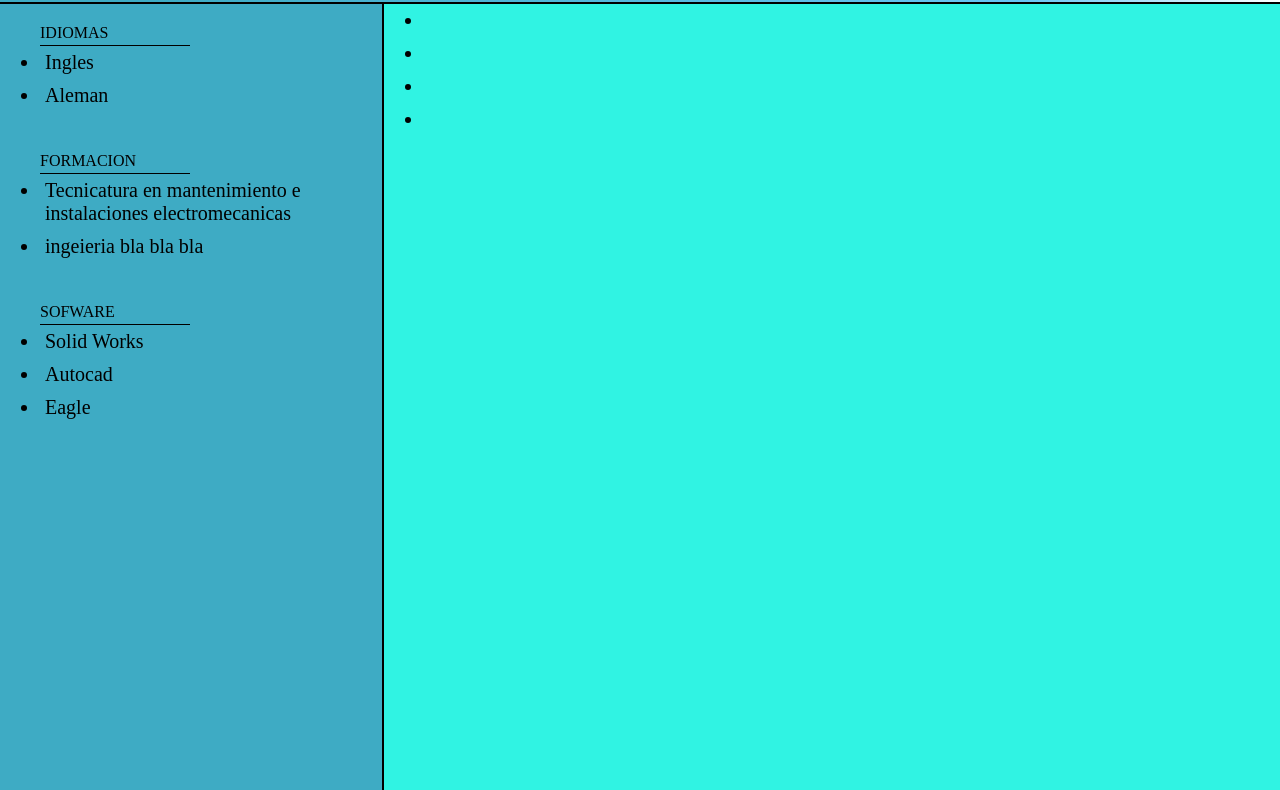
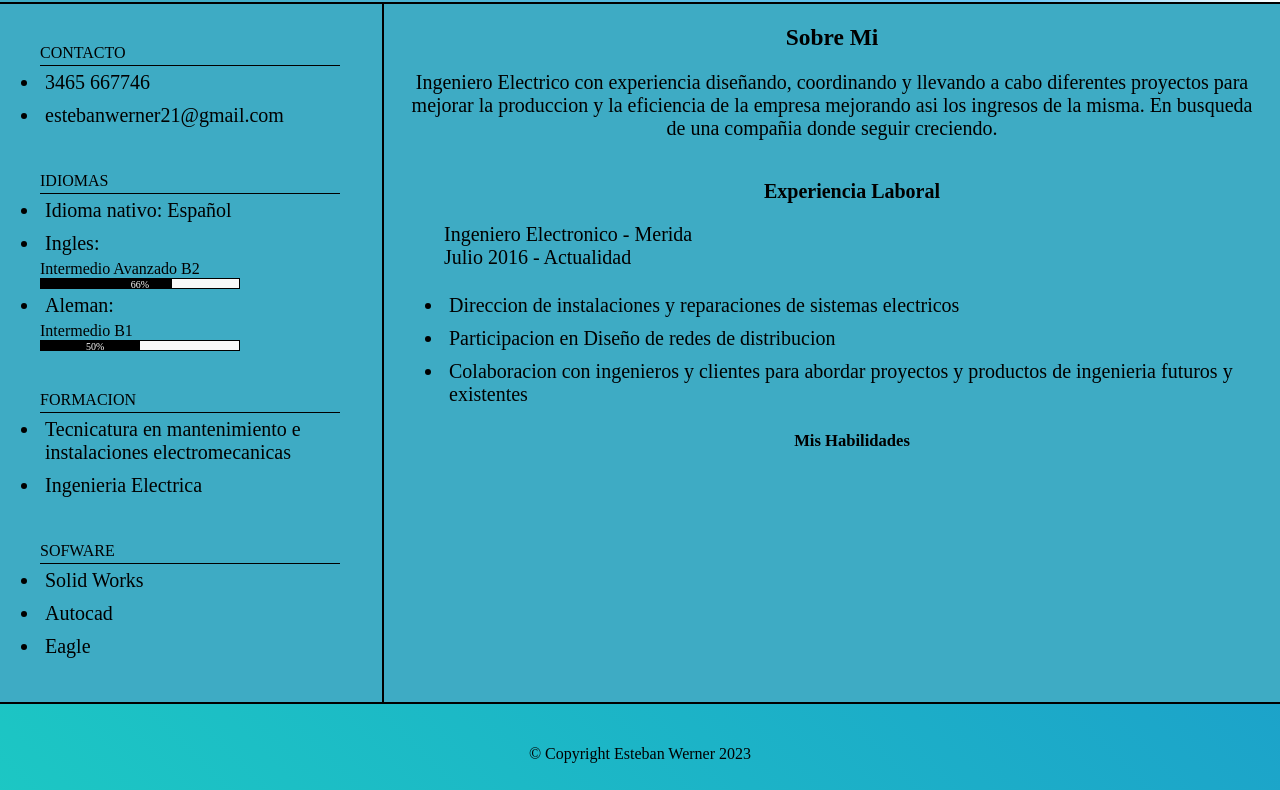
Before and after one commit to EstebanWerner/ProyectoIntegrador, a plain HTML site: page index.html in a window 1280 px wide. Shown: the part 176-966 px from the top of the page. Drawn offline with Linux system fonts and the light colour scheme.

Commit message:
V6
Footer termiando, Aside termiando, header terminado

FALTA SECCION HABILIDADES

```diff
--- a/CSS/Estilos.css
+++ b/CSS/Estilos.css
@@ -24,16 +24,17 @@ h1{
   background-color: transparent;
 }
 
+
 .FotoPerfil {
    position: absolute;
    width: 150px;
    height: 150px;
    top: 10px;
-   left: 10px;
+   left: 110px;
    border-radius: 15px;
 }
 
-h4{
+h2{
   text-align: center;
   font-size: 20px;
   font-family: 'Courier New', Courier, monospace;
@@ -44,105 +45,132 @@ h4{
 .Facebook, .Instagram, .Twitter, .GitHub, .Linkedin{
   width: 30px;
   height: 30px;
+  top: 130px;
+  position: absolute;
+  background-color: transparent;
 }
 
 .Facebook {
-  top: 130px;
-  position: absolute;
   left: 97%;
-  background-color: transparent;
 }
 
 .GitHub{
-  top: 130px;
-  position: absolute;
   left: 91%;
-  background-color: transparent;
 }
 
 .Twitter{
-  top: 130px;
-  position: absolute;
-  left: 88%;
-  background-color: transparent;
+ left: 88%;
 }
 
 .Linkedin{
-  top: 130px;
-  position: absolute;
   left: 85%;
-  background-color: transparent;
 }
 
 .Instagram{
-  top: 130px;
-  position: absolute;
   left: 94%;
-background-color: transparent;
-
 }
 
 /*HEADER FINAL*/
-
 /*ASIDE PRINCIPIO*/
 
 aside{
   width: 30%;
-  height: 1000px;
+  height: 700px;
   background-color: #3eabc4;
   float: left;
   display: table;
+  justify-content: center;
+  align-items: center;
   border-right: black solid 2px;
   border-bottom: black solid 2px;
 }
 
 .contactame{
- padding-top: 20px;
+ padding-top: 40px;
  padding-bottom: 20px;
 }
 
-.idiomas{
+.idiomas, .formacion, .programas{
   padding-top: 20px;
   padding-bottom: 20px;
 }
 
-.formacion{
-  padding-top: 20px;
-  padding-bottom: 20px;
-}
-
-.programas{
-  padding-top: 20px;
-  padding-bottom: 20px;
-}
  aside dt{
   padding-bottom: 3px;
   border-bottom: black solid 1px ;
-  width: 150px;
+  width: 300px;
+
  }
 
  li{
   padding: 5px;
   font-size: 20px;
  }
+
+.progress-aleman, .progress-ingles{
+  width: 200px;
+  height: 11px;
+  color: white;
+  border: black solid 1px;
+  font-size: 10px;
+}
+
+.progress-ingles{
+  background: rgb(0,0,0);
+  background: linear-gradient(90deg, rgba(0,0,0,1) 66%, rgba(249,249,249,1) 66%);
+  text-align: center;
+}
+
+.progress-aleman{
+  background: rgb(0,0,0);
+  background: linear-gradient(90deg, rgba(0,0,0,1) 50%, rgba(249,249,249,1) 50%);
+}
+
+.progress-aleman p{
+  margin-left: 45px;
+}
+
+.idiomas li{
+  padding-bottom: 5px;
+}
 /*ASIDE FINAL*/
-
 /*SECTION PRINCIPIO*/
 
 section{
   width: 70%;
-  height: 1000px;
-  background-color: rgb(48, 243, 227);
+  height: 700px;
+  background-color: #3eabc4;
   display: table;
   border-bottom: black solid 2px;
-}
-
-.perfil{
+  align-items: center;
+  justify-content: center;
   text-align: center;
 }
 
+h3, h4, h5{
+  padding-bottom: 20px;
+}
+
+.perfil, .exp-laboral{
+  padding: 20px;
+  font-size: 20px;
+}
+
+.exp-laboral li{
+  text-align: left;
+ }
+
+ .exp-laboral dt{
+   width: 250px;
+   text-align: left;
+   font-size: 20px;
+   padding-bottom: 20px;
+ }
+
+.habilidades{
+  font-size: 20px;
+}
 /*SECTION FINAL*/
-
 /*FOOTER INICIO*/
 
 footer{
@@ -154,7 +182,7 @@ footer{
 			background: linear-gradient(45deg,#1ccbc3, #1c9bcb, #28b5b1,#ffffff);
 			background-size: 400% 400%;
 			position: relative;
-			animation: cambiar 10s ease-in-out infinite;
+			animation: cambiar 5s ease-in-out infinite;
 }
 
 @keyframes cambiar {
--- a/index.html
+++ b/index.html
@@ -12,14 +12,12 @@
     <header>
         <h1>Esteban Werner</h1>
         <img src="IMG/FotoPerfil.jpeg" alt="ImagenPefil" class="FotoPerfil">
-        <h4>Tecnico Elctromecanico e Ingeniero Electronico</h4>
+        <h2>Ingeniero Electrico</h2>
         <div class="redes">
              <ul>
-
-                     <a href="https://www.facebook.com/profile.php?id=100053507359281" target="_blank">
-                         <img class="Facebook" src="IMG/Facebook.webp" alt="Icono de Facebook">
-                     </a>
-
+                 <a href="https://www.facebook.com/profile.php?id=100053507359281" target="_blank">
+                 <img class="Facebook" src="IMG/Facebook.webp" alt="Icono de Facebook">
+                 </a>
                  <a href="https://github.com/EstebanWerner/ProyectoIntegrador" target="_blank">
                  <img class="GitHub" src="IMG/GitHub.png" alt="Icono GitHub">
                  </a>
@@ -36,18 +34,32 @@
         </div>
     </header>
     <aside>
+        <div class="contactame">
+            <ul>
+                <dt>CONTACTO</dt>
+                <li>3465 667746</li>
+                <li>estebanwerner21@gmail.com</li>
+            </ul>
+        </div>
         <div class="idiomas">
             <ul>
                 <dt>IDIOMAS</dt>
-                <li>Ingles</li>
-                <li>Aleman</li>
+                <li>Idioma nativo: Español</li>
+
+                <li>Ingles:</li>
+                <dd>Intermedio Avanzado B2</dd>
+                <div class="progress-ingles">66%</div>
+
+                <li>Aleman:</li>
+                <dd>Intermedio          B1</dd>
+                <div class="progress-aleman"><p>50%</p></div>
             </ul>
         </div>
          <div class="formacion">
              <ul>
                  <dt>FORMACION</dt>
                  <li>Tecnicatura en mantenimiento e instalaciones electromecanicas</li>
-                 <li>ingeieria bla bla bla</li>
+                 <li>Ingenieria Electrica</li>
              </ul>
          </div>
          <div class="programas">
@@ -61,19 +73,29 @@
     </aside>
     <section>
         <div class="perfil">
-            <h5></h5>
-            <p></p>
+            <h3>Sobre Mi</h3>
+            <p>
+                Ingeniero Electrico con experiencia diseñando, coordinando y llevando a cabo
+                diferentes proyectos para mejorar la produccion y la eficiencia de la empresa
+                mejorando asi los ingresos de la misma. En busqueda de una compañia donde seguir
+                creciendo.
+            </p>
+        </div>
+        <div class="exp-laboral">
+             <ul>
+                <h4>Experiencia Laboral</h4>
+                <dt>
+                    Ingeniero Electronico - Merida
+                    Julio 2016 - Actualidad
+                </dt>
+                <li>Direccion de instalaciones y reparaciones de sistemas electricos</li>
+                <li>Participacion en Diseño de redes de distribucion</li>
+                <li>Colaboracion con ingenieros y clientes para abordar proyectos y productos de ingenieria futuros y existentes</li>
+             </ul>
         </div>
         <div class="habilidades">
-            <ul>
-                <dt></dt>
-                <LI> </LI>
-                <LI> </LI>
-            </ul>
-        </div>
-        <div class="exp-laboral">
-            <ul>
-                <dt></dt>
+            <ul style="list-style: none;">
+                <h5>Mis Habilidades</h5>
                 <li></li>
                 <li></li>
             </ul>
```
